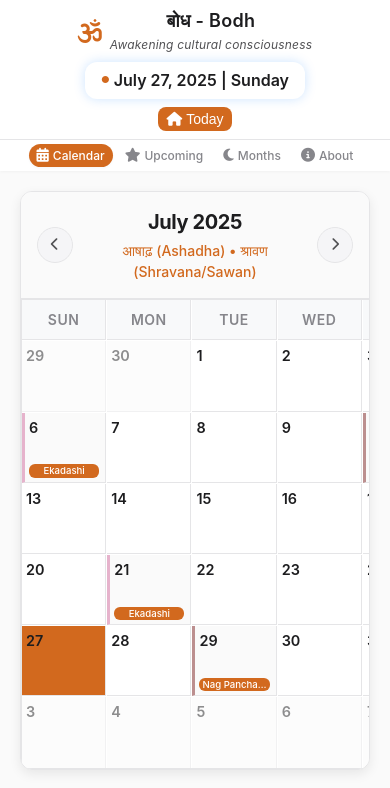
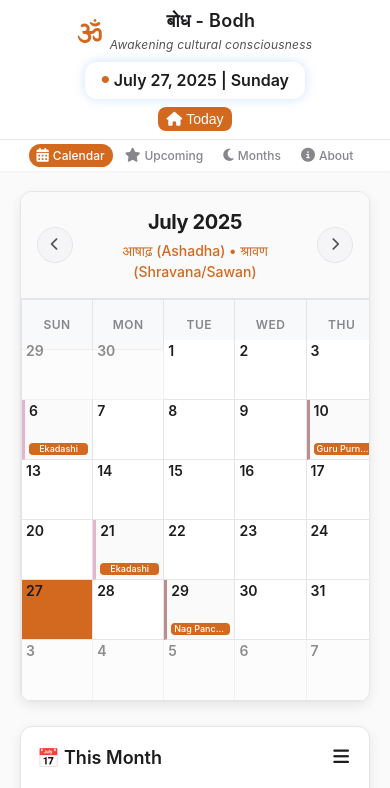
Before and after one commit to ig0193/bodh, a website: page index.html in a window 390 px wide. Shown: the top 788 px of the page. Drawn offline with Linux system fonts and the light colour scheme.

Commit message:
Create uniform calendar design with fixed heights, clean borders, and text clipping

```diff
--- a/css/styles.css
+++ b/css/styles.css
@@ -799,34 +799,33 @@ body {
 .calendar-unified-grid {
   display: grid;
   grid-template-columns: repeat(7, 1fr);
-  grid-template-rows: auto repeat(6, 1fr); /* auto for header row, 1fr for date rows */
+  grid-template-rows: 50px repeat(6, 80px); /* Fixed heights for consistency */
   background: var(--white);
   min-width: 700px; /* Minimum width to ensure all 7 columns are visible */
   width: 100%;
   border: 1px solid var(--gray-200);
-  gap: 0; /* Remove gap to prevent double borders */
+  gap: 0px; /* No gaps - clean grid */
   box-sizing: border-box;
 }
 
 /* Day header cells */
 .calendar-unified-grid .day-header {
   background: #f8f9fa;
-  border-right: 1px solid var(--gray-200);
-  border-bottom: 1px solid var(--gray-200);
-  padding: var(--spacing-sm);
+  padding: 8px;
   text-align: center;
   font-weight: 600;
   color: var(--light-text);
-  font-size: var(--font-size-sm);
+  font-size: 12px;
   text-transform: uppercase;
   letter-spacing: 0.5px;
   display: flex;
   align-items: center;
   justify-content: center;
-  min-height: 40px;
-  margin: 0; /* Remove any default margins */
+  height: 50px; /* Fixed height */
+  margin: 0;
   box-sizing: border-box;
-  position: relative; /* For clean borders */
+  border-right: 1px solid var(--gray-200);
+  border-bottom: 1px solid var(--gray-200);
 }
 
 /* Remove right border from last header cell */
@@ -834,29 +833,30 @@ body {
   border-right: none;
 }
 
+/* Remove right border from last cell in each row */
+.calendar-unified-grid .day:nth-child(7n) {
+  border-right: none;
+}
+
+/* Remove bottom border from last row */
+.calendar-unified-grid .day:nth-child(n+43):nth-child(-n+49) {
+  border-bottom: none;
+}
+
 .calendar-unified-grid .day {
-  border-right: 1px solid var(--gray-200);
-  border-bottom: 1px solid var(--gray-200);
   display: flex;
   flex-direction: column;
-  padding: var(--spacing-sm);
+  padding: 8px;
   position: relative;
   cursor: pointer;
   transition: var(--transition);
   background: var(--white);
-  min-height: 70px;
-  margin: 0; /* Remove any default margins */
+  height: 80px; /* Fixed height */
+  margin: 0;
   box-sizing: border-box;
-}
-
-/* Remove right border from last cell in each row */
-.calendar-unified-grid .day:nth-child(7n) {
-  border-right: none;
-}
-
-/* Remove bottom border from last row */
-.calendar-unified-grid .day:nth-child(n+43):nth-child(-n+49) {
-  border-bottom: none;
+  border-right: 1px solid var(--gray-200);
+  border-bottom: 1px solid var(--gray-200);
+  overflow: hidden; /* Clip overflow text */
 }
 
 .calendar-unified-grid .day:hover {
@@ -889,27 +889,27 @@ body {
 }
 
 .calendar-unified-grid .day-number {
-  font-size: var(--font-size-lg);
+  font-size: 16px;
   font-weight: 600;
-  margin-bottom: auto;
+  margin-bottom: 4px;
+  line-height: 1;
 }
 
 .calendar-unified-grid .occasion-indicator {
-  font-size: 0.65rem;
+  font-size: 10px;
   background: var(--primary-blue);
   color: var(--white);
-  padding: 2px 6px;
-  border-radius: 6px;
-  margin-top: auto;
+  padding: 2px 4px;
+  border-radius: 4px;
   text-align: center;
   white-space: nowrap;
   overflow: hidden;
   text-overflow: ellipsis;
-  max-width: calc(100% - 4px);
+  max-width: 100%;
   line-height: 1.2;
   font-weight: 500;
   box-sizing: border-box;
-  min-width: 0;
+  margin-top: auto;
 }
 
 /* ===== RESPONSIVE DESIGN (UPDATED FOR SIDEBAR) ===== */
@@ -945,8 +945,8 @@ body {
   }
 
   .calendar-unified-grid {
-    aspect-ratio: auto;
-    min-height: 400px;
+    min-width: 600px;
+    grid-template-rows: 45px repeat(6, 70px); /* Slightly smaller on tablets */
   }
 
   .calendar-layout {
@@ -982,12 +982,12 @@ body {
   }
 
   .calendar-unified-grid .day {
-    aspect-ratio: 1.2;
-    padding: var(--spacing-xs);
+    height: 70px;
+    padding: 6px;
   }
 
   .calendar-unified-grid .day-number {
-    font-size: var(--font-size-md);
+    font-size: 14px;
   }
 
   .occasion-indicator {
@@ -997,9 +997,8 @@ body {
   }
 
   .calendar-unified-grid .occasion-indicator {
-    font-size: 0.55rem;
+    font-size: 9px;
     padding: 1px 3px;
-    max-width: calc(100% - 2px);
   }
 
   /* Modal responsive styles */
@@ -1154,22 +1153,21 @@ body {
   }
 
   .calendar-unified-grid {
-    aspect-ratio: auto;
-    min-height: 350px;
-    gap: 1px;
+    min-width: 500px;
+    grid-template-rows: 40px repeat(6, 60px); /* Smaller on mobile */
   }
 
   .calendar-unified-grid .day {
-    min-height: 50px;
+    height: 60px;
     padding: 4px;
   }
 
   .calendar-unified-grid .day-number {
-    font-size: 0.9rem;
+    font-size: 14px;
   }
 
   .calendar-unified-grid .occasion-indicator {
-    font-size: 0.6rem;
+    font-size: 9px;
     padding: 1px 3px;
   }
 
@@ -1225,22 +1223,21 @@ body {
   }
 
   .calendar-unified-grid {
-    aspect-ratio: auto;
-    min-height: 300px;
-    gap: 0.5px;
+    min-width: 400px;
+    grid-template-rows: 35px repeat(6, 50px); /* Even smaller on extra small screens */
   }
 
   .calendar-unified-grid .day {
-    min-height: 40px;
+    height: 50px;
     padding: 2px;
   }
 
   .calendar-unified-grid .day-number {
-    font-size: 0.8rem;
+    font-size: 12px;
   }
 
   .calendar-unified-grid .occasion-indicator {
-    font-size: 0.55rem;
+    font-size: 8px;
     padding: 1px 2px;
   }
 
```
